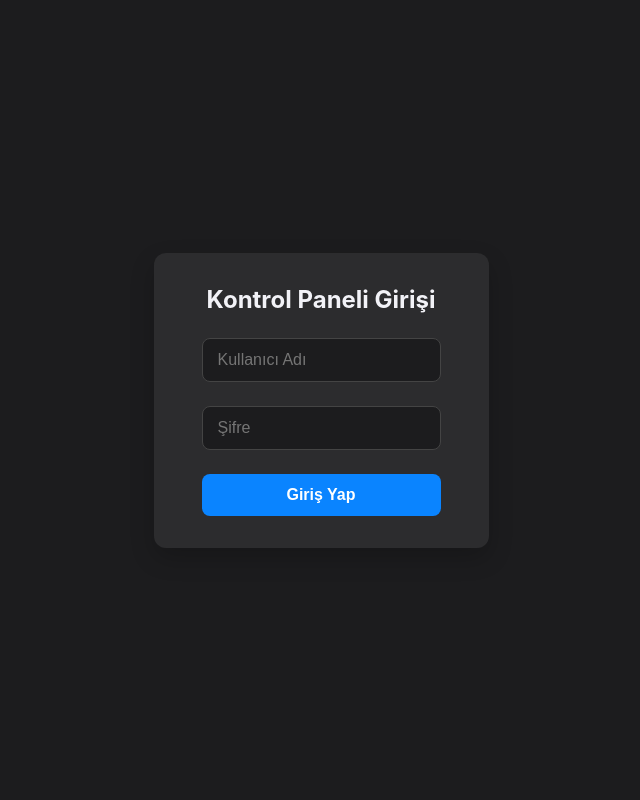
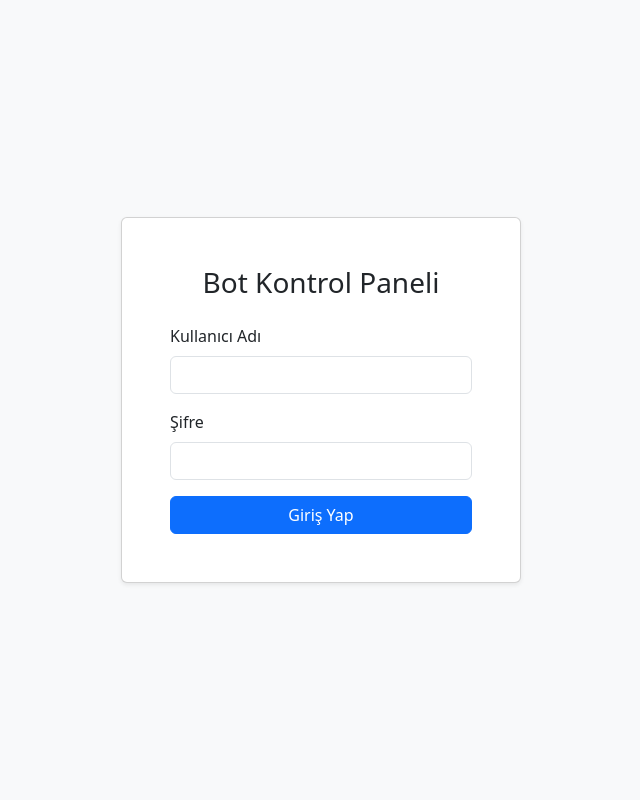
Before and after one commit to kadir123456/bte, a Flask app: page /login in a window 1280 px wide. Shown: the whole page, without its empty margins (319-959 px from the left). Run offline with Flask 3, Linux system fonts and the light colour scheme; parts of the project's set-up code (start-up, migrations or seed data) failed here and were passed over.

Commit message:
Update login.html

```diff
--- a/templates/login.html
+++ b/templates/login.html
@@ -3,99 +3,49 @@
 <head>
     <meta charset="UTF-8">
     <meta name="viewport" content="width=device-width, initial-scale=1.0">
-    <title>Bot Kontrol Paneli - Giriş</title>
+    <title>Giriş Yap - Trading Bot</title>
+    <link href="https://cdn.jsdelivr.net/npm/bootstrap@5.3.0/dist/css/bootstrap.min.css" rel="stylesheet">
     <style>
-        :root {
-            --bg-color: #1c1c1e;
-            --surface-color: #2c2c2e;
-            --primary-color: #0a84ff;
-            --text-color: #f2f2f7;
-            --error-color: #ff453a;
+        body {
+            display: flex;
+            align-items: center;
+            justify-content: center;
+            height: 100vh;
+            background-color: #f8f9fa;
         }
-        html, body {
-            height: 100%;
-            margin: 0;
-            font-family: -apple-system, BlinkMacSystemFont, "Segoe UI", Roboto, "Helvetica Neue", Arial, sans-serif;
-            background-color: var(--bg-color);
-            color: var(--text-color);
-            display: flex;
-            justify-content: center;
-            align-items: center;
-        }
-        .login-container {
-            background-color: var(--surface-color);
-            padding: 2rem 3rem;
-            border-radius: 12px;
-            box-shadow: 0 10px 25px rgba(0, 0, 0, 0.2);
-            text-align: center;
-            width: 90%;
+        .login-card {
             max-width: 400px;
-        }
-        h2 {
-            margin-top: 0;
-            margin-bottom: 1.5rem;
-            color: var(--text-color);
-        }
-        .input-group {
-            margin-bottom: 1.5rem;
-        }
-        input[type="text"], input[type="password"] {
             width: 100%;
-            padding: 12px 15px;
-            background-color: var(--bg-color);
-            border: 1px solid #444;
-            border-radius: 8px;
-            color: var(--text-color);
-            font-size: 16px;
-            box-sizing: border-box;
-            transition: border-color 0.3s;
-        }
-        input[type="text"]:focus, input[type="password"]:focus {
-            outline: none;
-            border-color: var(--primary-color);
-        }
-        .login-button {
-            width: 100%;
-            padding: 12px;
-            background-color: var(--primary-color);
-            border: none;
-            border-radius: 8px;
-            color: white;
-            font-size: 16px;
-            font-weight: bold;
-            cursor: pointer;
-            transition: background-color 0.3s;
-        }
-        .login-button:hover {
-            background-color: #007aff;
-        }
-        .error-message {
-            color: var(--error-color);
-            margin-top: 1rem;
-            font-size: 14px;
         }
     </style>
 </head>
 <body>
-    <div class="login-container">
-        <h2>Kontrol Paneli Girişi</h2>
+    <div class="card login-card shadow-sm">
+        <div class="card-body p-5">
+            <h3 class="card-title text-center mb-4">Bot Kontrol Paneli</h3>
 
-        <!-- Flask'ten gelen hata mesajlarını göstermek için -->
             {% with messages = get_flashed_messages() %}
               {% if messages %}
-                <p class="error-message">{{ messages[0] }}</p>
+                <div class="alert alert-danger">
+                  {{ messages[0] }}
+                </div>
               {% endif %}
             {% endwith %}
 
-        <form method="post">
-            <div class="input-group">
-                <input type="text" name="username" placeholder="Kullanıcı Adı" required>
+            <form method="post" action="{{ url_for('login') }}">
+                <div class="mb-3">
+                    <label for="username" class="form-label">Kullanıcı Adı</label>
+                    <input type="text" class="form-control" id="username" name="username" required>
                 </div>
-            <div class="input-group">
-                <input type="password" name="password" placeholder="Şifre" required>
+                <div class="mb-3">
+                    <label for="password" class="form-label">Şifre</label>
+                    <input type="password" class="form-control" id="password" name="password" required>
                 </div>
-            <button type="submit" class="login-button">Giriş Yap</button>
+                <div class="d-grid">
+                    <button type="submit" class="btn btn-primary">Giriş Yap</button>
+                </div>
             </form>
+        </div>
     </div>
 </body>
 </html>
```
Lines whose indentation alone changed are shown as unchanged.
